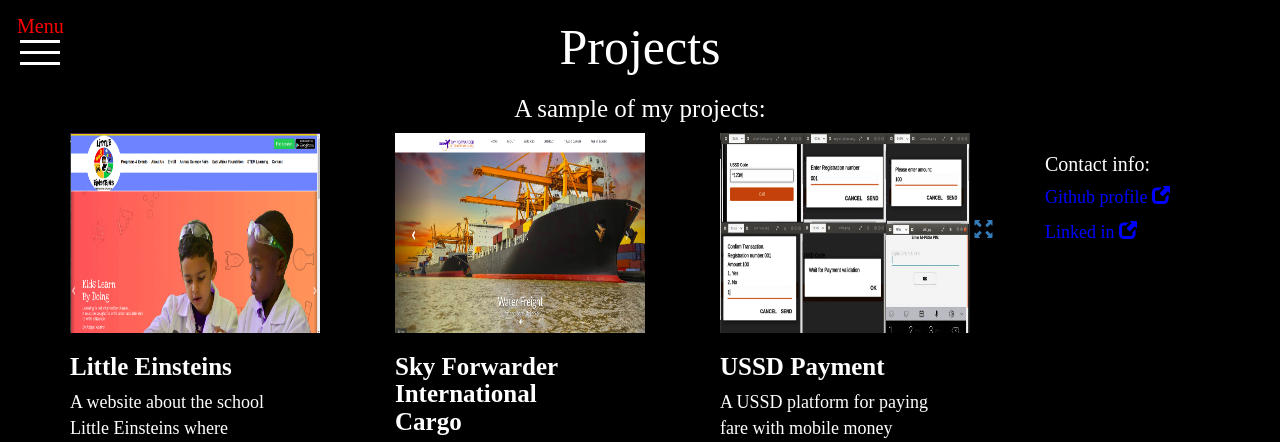
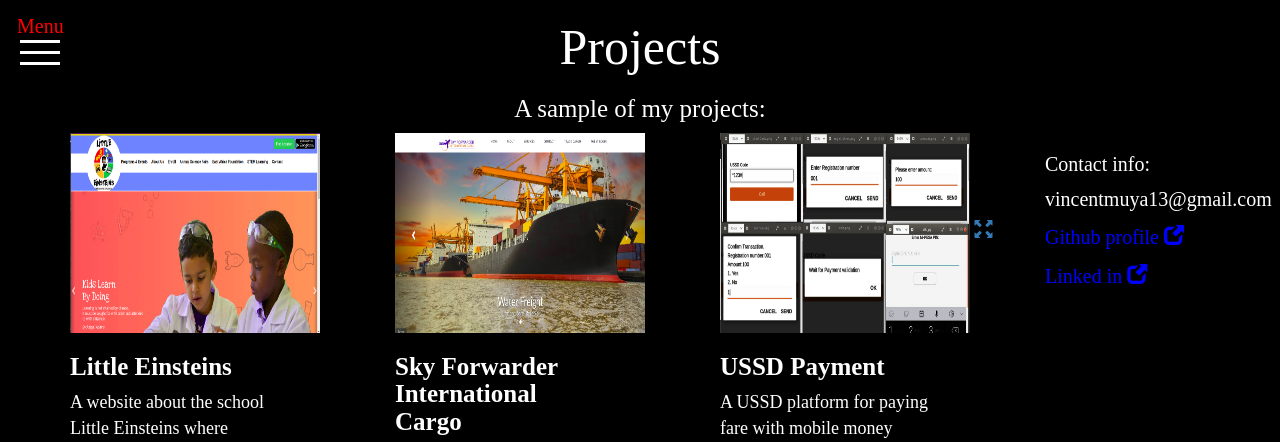
Before and after one commit to vincentmuya/vincentmuya.github.io, a Django app: page /projects/ in a window 1280 px wide. Shown: the top 442 px of the page. Run offline with Django 3.2, Linux system fonts and the light colour scheme; some libraries are stand-ins or nearby versions; some web fonts are replaced.

Commit message:
modified UI

```diff
--- a/muya/templates/projects.html
+++ b/muya/templates/projects.html
@@ -150,10 +150,11 @@
 </div>
 
 <div class="col-md-2" id="contactinfo">
-  <h2 style="color:white">Contact info:</h2>
-  <a id="contactinfo" href="https://github.com/vincentmuya" target="_blank"><p id="contactinfo" style="color:blue">Github profile <span class="glyphicon glyphicon-new-window"></span></p></a>
-  <a id="contactinfo" href="https://www.linkedin.com/in/vincent-muya-8a759b150/" target="_blank"><p id="contactinfo" style="color:blue">Linked in <span class="glyphicon glyphicon-new-window"></span></p></a>
-</div>
+      <h2 style="color:white; font-size:20px;">Contact info:</h2>
+      <p  style="font-size:20px;" >vincentmuya13@gmail.com</p>
+      <a href="https://github.com/vincentmuya" target="_blank"><p  style="color:blue; font-size:20px;">Github profile <span class="glyphicon glyphicon-new-window"></span></p></a>
+      <a href="https://www.linkedin.com/in/vincent-muya-8a759b150/" target="_blank"><p style="color:blue; font-size:20px;">Linked in <span class="glyphicon glyphicon-new-window"></span></p></a>
+    </div>
 </div>
 </div>
 </body>
```
Also changed, not shown: muya/templates/skills.html (+14 -7 lines).
